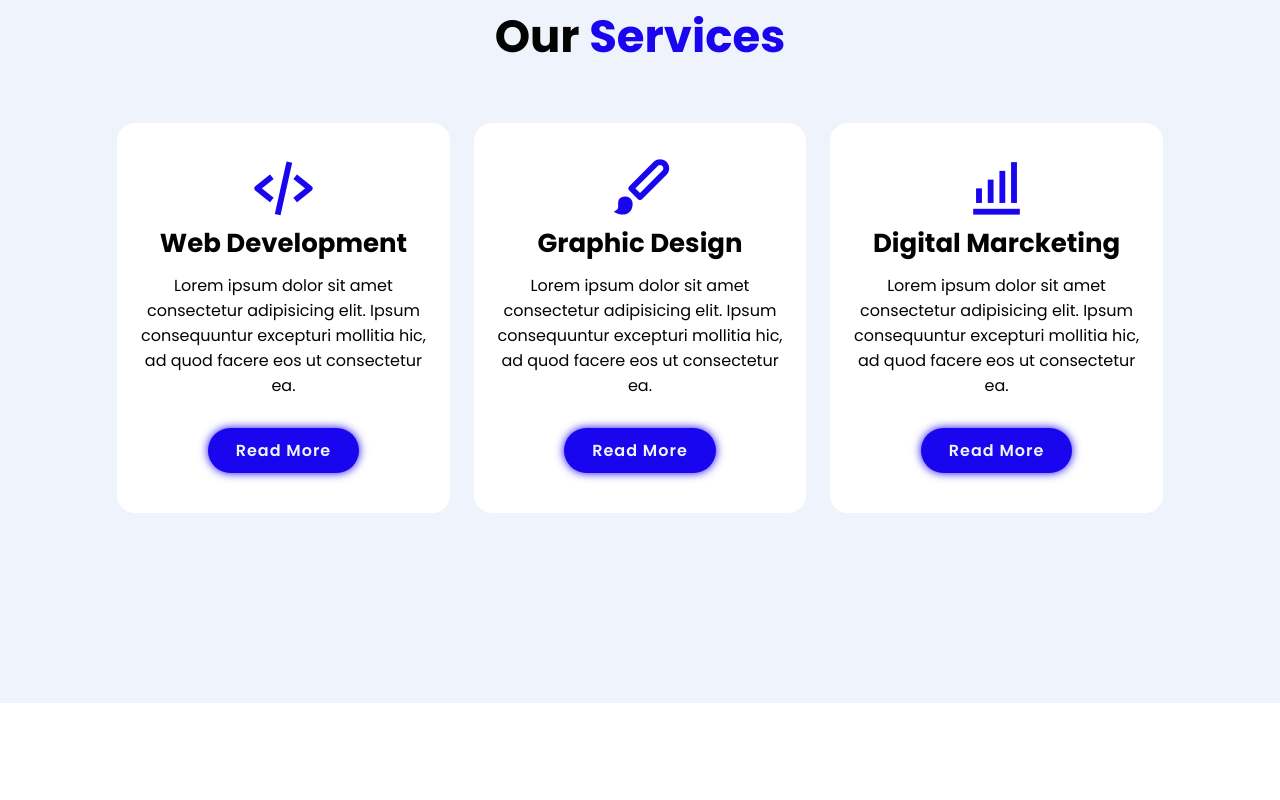
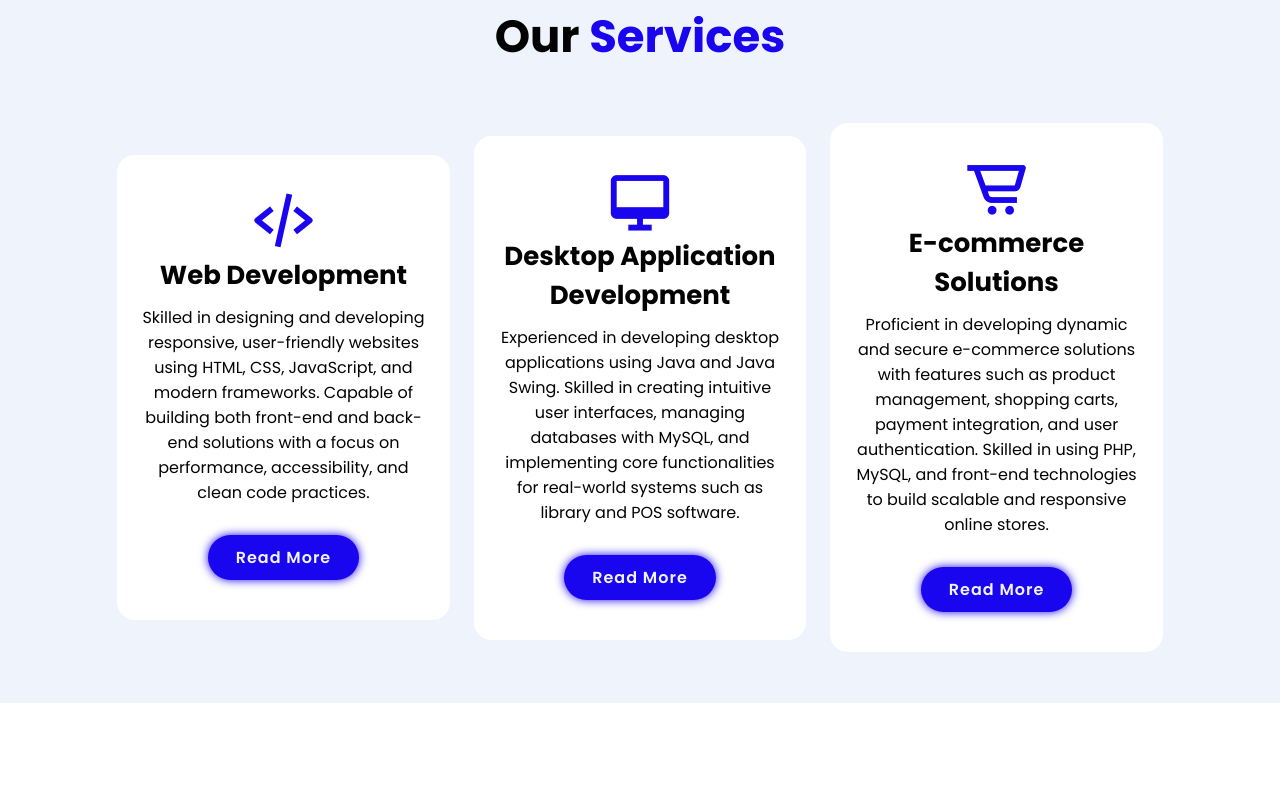
Before and after one commit to InduwaraPalliyaguru/Induwara_CV, a plain HTML site: page index.html in a window 1280 px wide. Shown: the part 2652-3452 px from the top of the page. Drawn offline with nearby package versions, Linux system fonts and the light colour scheme.

Commit message:
Add files via upload

```diff
--- a/index.html
+++ b/index.html
@@ -204,26 +204,27 @@
             <div class="services-box">
                 <i class='bx bx-code-alt'></i>
                 <h3>Web Development</h3>
-                <p>Lorem ipsum dolor sit amet consectetur adipisicing elit. Ipsum consequuntur excepturi mollitia hic,
-                    ad quod facere eos ut consectetur ea.
+                <p>Skilled in designing and developing responsive, user-friendly websites using HTML, CSS, JavaScript,
+                    and modern frameworks. Capable of building both front-end and back-end solutions with a focus on
+                    performance, accessibility, and clean code practices.
                 </p>
                 <a href="#" class="btn">Read More</a>
             </div>
 
             <div class="services-box">
-                <i class='bx bxs-paint'></i>
-                <h3>Graphic Design</h3>
-                <p>Lorem ipsum dolor sit amet consectetur adipisicing elit. Ipsum consequuntur excepturi mollitia hic,
-                    ad quod facere eos ut consectetur ea.
+                <i class='bx bx-desktop'></i>
+                <h3>Desktop Application Development</h3>
+                <p>Experienced in developing desktop applications using Java and Java Swing. Skilled in creating
+                    intuitive user interfaces, managing databases with MySQL, and implementing core functionalities for
+                    real-world systems such as library and POS software.
                 </p>
                 <a href="#" class="btn">Read More</a>
             </div>
 
             <div class="services-box">
-                <i class='bx bx-bar-chart-alt'></i>
-                <h3>Digital Marcketing</h3>
-                <p>Lorem ipsum dolor sit amet consectetur adipisicing elit. Ipsum consequuntur excepturi mollitia hic,
-                    ad quod facere eos ut consectetur ea.
+                <i class='bx bx-cart-alt'></i>
+                <h3>E-commerce Solutions</h3>
+                <p>Proficient in developing dynamic and secure e-commerce solutions with features such as product management, shopping carts, payment integration, and user authentication. Skilled in using PHP, MySQL, and front-end technologies to build scalable and responsive online stores.
                 </p>
                 <a href="#" class="btn">Read More</a>
             </div>
@@ -328,7 +329,7 @@
                     <div class="timeline-content">
                         <h3>G.C.E. Advanced Level - Engineering Technology</h3>
                         <p class="institution">Siddhartha Collage , Weligama</p>
-                        <p class="description">Achieved 2 'C' passes and 1 'S' pass in Engineering Technology, Science
+                        <p class="description">Achieved 1 'C' passes and 2 'S' pass in Engineering Technology, Science
                             For Technology, and Information & communication Technology </p>
                     </div>
                 </div>
@@ -370,7 +371,7 @@
                     <div class="icon"><i class="fas fa-envelope"></i></div>
                     <div class="text">
                         <strong>Email</strong><br>
-                        <a href="mailto:an0673473@gmail.com">Induwarapalliyaguru@gmail.com</a>
+                        <a href="#">Induwarapalliyaguru@gmail.com</a>
                     </div>
                 </div>
 
@@ -378,7 +379,7 @@
                     <div class="icon"><i class="fas fa-phone"></i></div>
                     <div class="text">
                         <strong>Phone</strong><br>
-                        <a href="tel:+94706070966">+94 78 625 7527</a>
+                        <a href="#">+94 78 625 7527</a>
                     </div>
                 </div>
 
```
Also changed, not shown: 1 other file.
